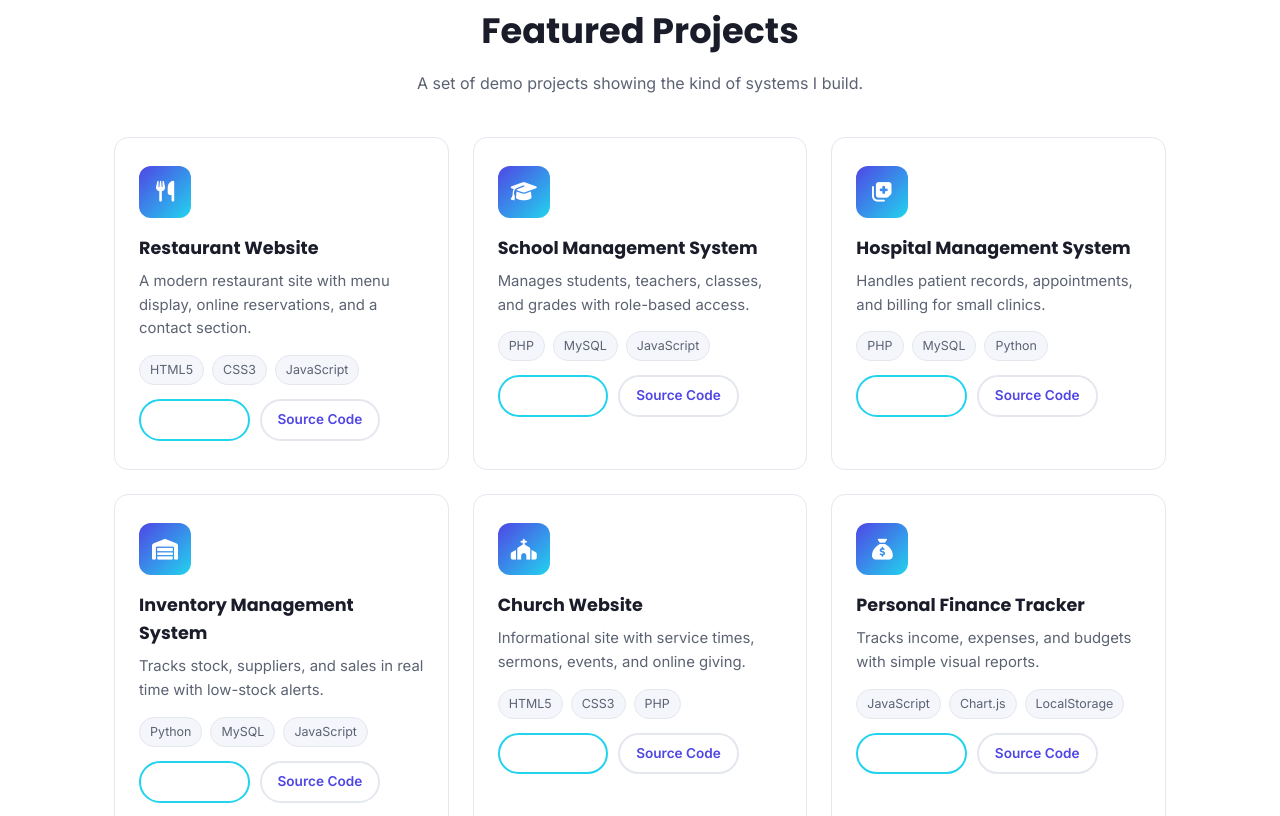
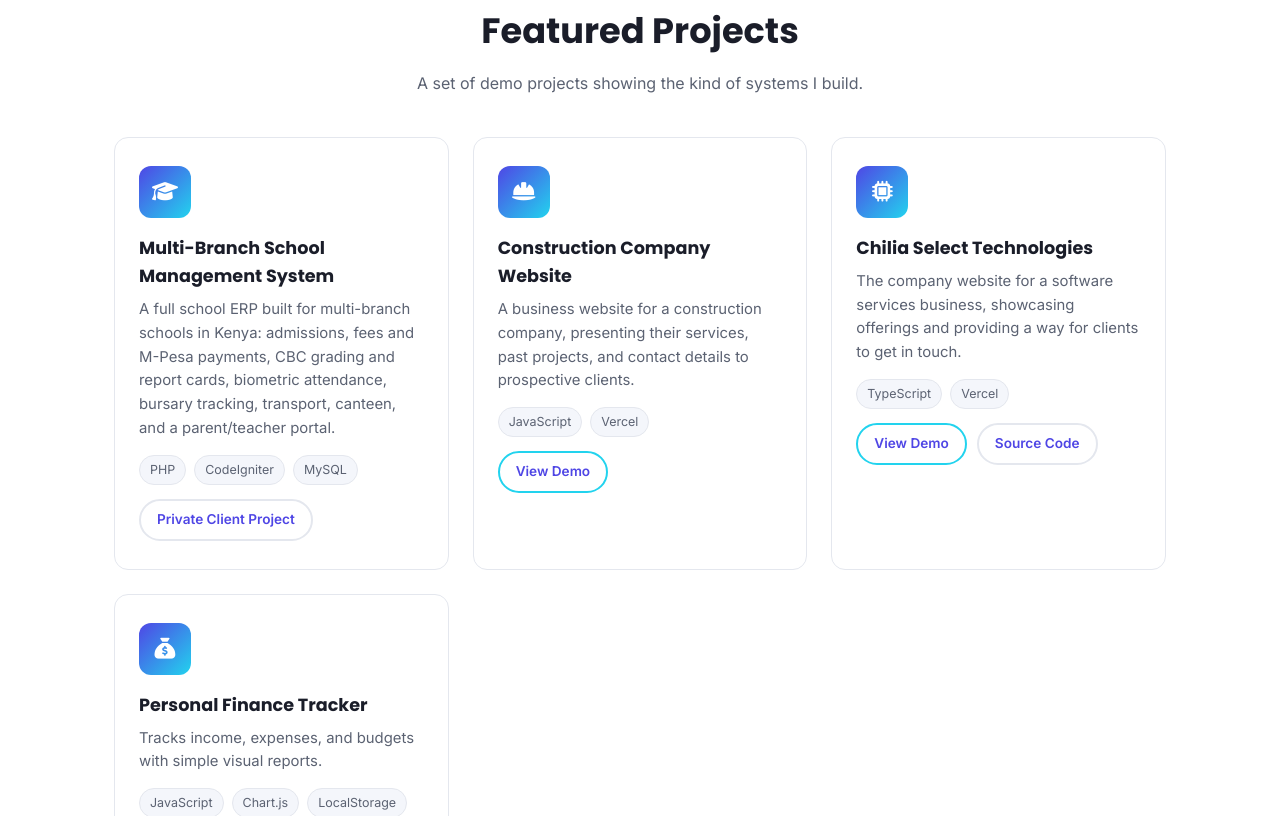
Before and after one commit to danchilia/portfolio, a plain HTML site: page index.html in a window 1280 px wide. Shown: the part 1984-2800 px from the top of the page. Drawn offline with Linux system fonts and the light colour scheme.

Commit message:
Feature real projects and add client outcomes section
Replaces placeholder demo projects with the actual work: school
management system, construction company site, Chilia Select
Technologies, and the finance tracker. Fixes invisible outline-button
text on white project cards, and replaces the empty testimonials
placeholder with a summary of impact per project.

```diff
--- a/css/style.css
+++ b/css/style.css
@@ -281,6 +281,14 @@ img { max-width: 100%; display: block; }
   margin-top: 6px;
 }
 
+.project-links .btn-outline {
+  color: var(--primary);
+}
+
+.project-links .btn-outline:hover {
+  color: #0b0f19;
+}
+
 /* Skills */
 .skills-grid {
   display: flex;
--- a/index.html
+++ b/index.html
@@ -20,7 +20,7 @@
       <a href="#services">Services</a>
       <a href="#projects">Projects</a>
       <a href="#skills">Skills</a>
-      <a href="#testimonials">Testimonials</a>
+      <a href="#testimonials">Outcomes</a>
       <a href="#contact">Contact</a>
     </nav>
     <button class="nav-toggle" id="navToggle" aria-label="Toggle navigation">
@@ -122,57 +122,33 @@
     <div class="grid projects-grid">
 
       <div class="card project-card">
-        <div class="project-icon"><i class="fa-solid fa-utensils"></i></div>
-        <h3>Restaurant Website</h3>
-        <p>A modern restaurant site with menu display, online reservations, and a contact section.</p>
-        <div class="tags"><span>HTML5</span><span>CSS3</span><span>JavaScript</span></div>
+        <div class="project-icon"><i class="fa-solid fa-graduation-cap"></i></div>
+        <h3>Multi-Branch School Management System</h3>
+        <p>A full school ERP built for multi-branch schools in Kenya: admissions, fees and M-Pesa payments, CBC grading and report cards, biometric attendance, bursary tracking, transport, canteen, and a parent/teacher portal.</p>
+        <div class="tags"><span>PHP</span><span>CodeIgniter</span><span>MySQL</span></div>
         <div class="project-links">
-          <a href="#" class="btn btn-small btn-outline">View Demo</a>
-          <a href="#" class="btn btn-small btn-ghost">Source Code</a>
+          <span class="btn btn-small btn-ghost" aria-disabled="true">Private Client Project</span>
         </div>
       </div>
 
       <div class="card project-card">
-        <div class="project-icon"><i class="fa-solid fa-graduation-cap"></i></div>
-        <h3>School Management System</h3>
-        <p>Manages students, teachers, classes, and grades with role-based access.</p>
-        <div class="tags"><span>PHP</span><span>MySQL</span><span>JavaScript</span></div>
+        <div class="project-icon"><i class="fa-solid fa-helmet-safety"></i></div>
+        <h3>Construction Company Website</h3>
+        <p>A business website for a construction company, presenting their services, past projects, and contact details to prospective clients.</p>
+        <div class="tags"><span>JavaScript</span><span>Vercel</span></div>
         <div class="project-links">
-          <a href="#" class="btn btn-small btn-outline">View Demo</a>
-          <a href="#" class="btn btn-small btn-ghost">Source Code</a>
+          <a href="https://companywebsite-one-dusky.vercel.app" target="_blank" rel="noopener" class="btn btn-small btn-outline">View Demo</a>
         </div>
       </div>
 
       <div class="card project-card">
-        <div class="project-icon"><i class="fa-solid fa-notes-medical"></i></div>
-        <h3>Hospital Management System</h3>
-        <p>Handles patient records, appointments, and billing for small clinics.</p>
-        <div class="tags"><span>PHP</span><span>MySQL</span><span>Python</span></div>
+        <div class="project-icon"><i class="fa-solid fa-microchip"></i></div>
+        <h3>Chilia Select Technologies</h3>
+        <p>The company website for a software services business, showcasing offerings and providing a way for clients to get in touch.</p>
+        <div class="tags"><span>TypeScript</span><span>Vercel</span></div>
         <div class="project-links">
-          <a href="#" class="btn btn-small btn-outline">View Demo</a>
-          <a href="#" class="btn btn-small btn-ghost">Source Code</a>
-        </div>
-      </div>
-
-      <div class="card project-card">
-        <div class="project-icon"><i class="fa-solid fa-warehouse"></i></div>
-        <h3>Inventory Management System</h3>
-        <p>Tracks stock, suppliers, and sales in real time with low-stock alerts.</p>
-        <div class="tags"><span>Python</span><span>MySQL</span><span>JavaScript</span></div>
-        <div class="project-links">
-          <a href="#" class="btn btn-small btn-outline">View Demo</a>
-          <a href="#" class="btn btn-small btn-ghost">Source Code</a>
-        </div>
-      </div>
-
-      <div class="card project-card">
-        <div class="project-icon"><i class="fa-solid fa-church"></i></div>
-        <h3>Church Website</h3>
-        <p>Informational site with service times, sermons, events, and online giving.</p>
-        <div class="tags"><span>HTML5</span><span>CSS3</span><span>PHP</span></div>
-        <div class="project-links">
-          <a href="#" class="btn btn-small btn-outline">View Demo</a>
-          <a href="#" class="btn btn-small btn-ghost">Source Code</a>
+          <a href="https://chilia-select-technologies.vercel.app" target="_blank" rel="noopener" class="btn btn-small btn-outline">View Demo</a>
+          <a href="https://github.com/danchilia/chilia-select-technologies" target="_blank" rel="noopener" class="btn btn-small btn-ghost">Source Code</a>
         </div>
       </div>
 
@@ -184,17 +160,6 @@
         <div class="project-links">
           <a href="https://danchilia.github.io/finance-tracker/" target="_blank" rel="noopener" class="btn btn-small btn-outline">View Demo</a>
           <a href="https://github.com/danchilia/finance-tracker" target="_blank" rel="noopener" class="btn btn-small btn-ghost">Source Code</a>
-        </div>
-      </div>
-
-      <div class="card project-card">
-        <div class="project-icon"><i class="fa-solid fa-lock"></i></div>
-        <h3>Secure File Vault</h3>
-        <p>A private file manager where users upload, categorize, search, and share their own files. Adds file expiration dates, per-user storage quotas, favorites, and sharing between users via a custom module.</p>
-        <div class="tags"><span>Drupal 10</span><span>PHP</span><span>MySQL</span></div>
-        <div class="project-links">
-          <a href="#" class="btn btn-small btn-outline">View Demo</a>
-          <a href="https://github.com/danchilia/secure-file-vault" target="_blank" rel="noopener" class="btn btn-small btn-ghost">Source Code</a>
         </div>
       </div>
 
@@ -220,10 +185,29 @@
 
 <section class="section" id="testimonials">
   <div class="container">
-    <h2 class="section-title">Testimonials</h2>
-    <div class="empty-state">
-      <i class="fa-solid fa-comments"></i>
-      <p>Client testimonials will be added here as projects are completed. Check back soon!</p>
+    <h2 class="section-title">What Clients Get</h2>
+    <p class="section-subtitle">Written testimonials are on the way — here's the impact of each project so far.</p>
+    <div class="grid projects-grid">
+      <div class="card project-card">
+        <div class="project-icon"><i class="fa-solid fa-graduation-cap"></i></div>
+        <h3>School Management System</h3>
+        <p>Replaced paper-based admissions, fee collection, and grading with one system across multiple school branches, cutting down manual admin work.</p>
+      </div>
+      <div class="card project-card">
+        <div class="project-icon"><i class="fa-solid fa-helmet-safety"></i></div>
+        <h3>Construction Company Website</h3>
+        <p>Gave the business a professional online presence to showcase past work and let prospective clients get in touch directly.</p>
+      </div>
+      <div class="card project-card">
+        <div class="project-icon"><i class="fa-solid fa-microchip"></i></div>
+        <h3>Chilia Select Technologies</h3>
+        <p>A clear, modern site presenting the company's services, making it easier for potential clients to understand what's on offer.</p>
+      </div>
+      <div class="card project-card">
+        <div class="project-icon"><i class="fa-solid fa-sack-dollar"></i></div>
+        <h3>Personal Finance Tracker</h3>
+        <p>Gives everyday users a simple way to see where their money goes, with visual reports that make budgeting easier to stick to.</p>
+      </div>
     </div>
   </div>
 </section>
```
